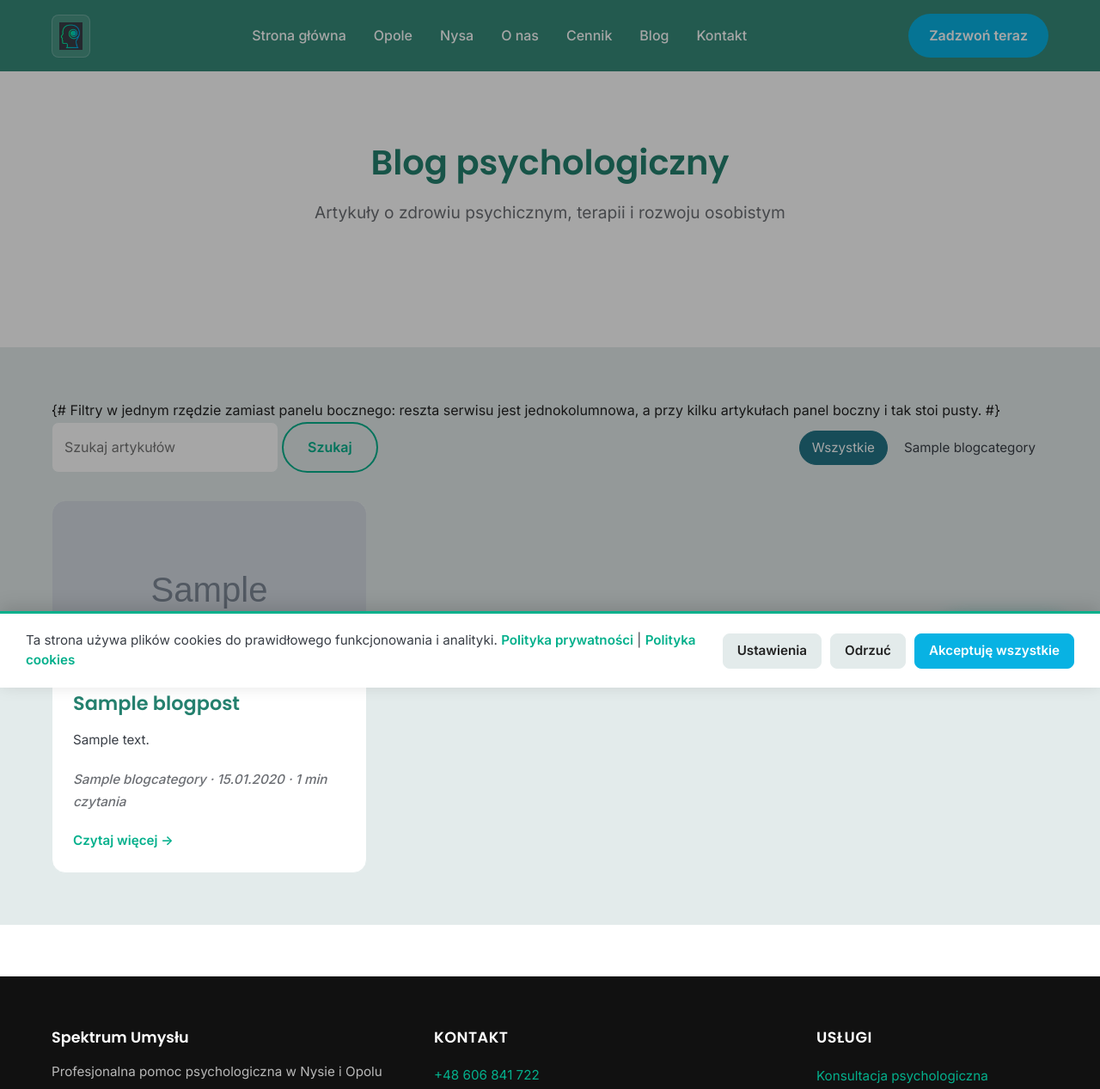
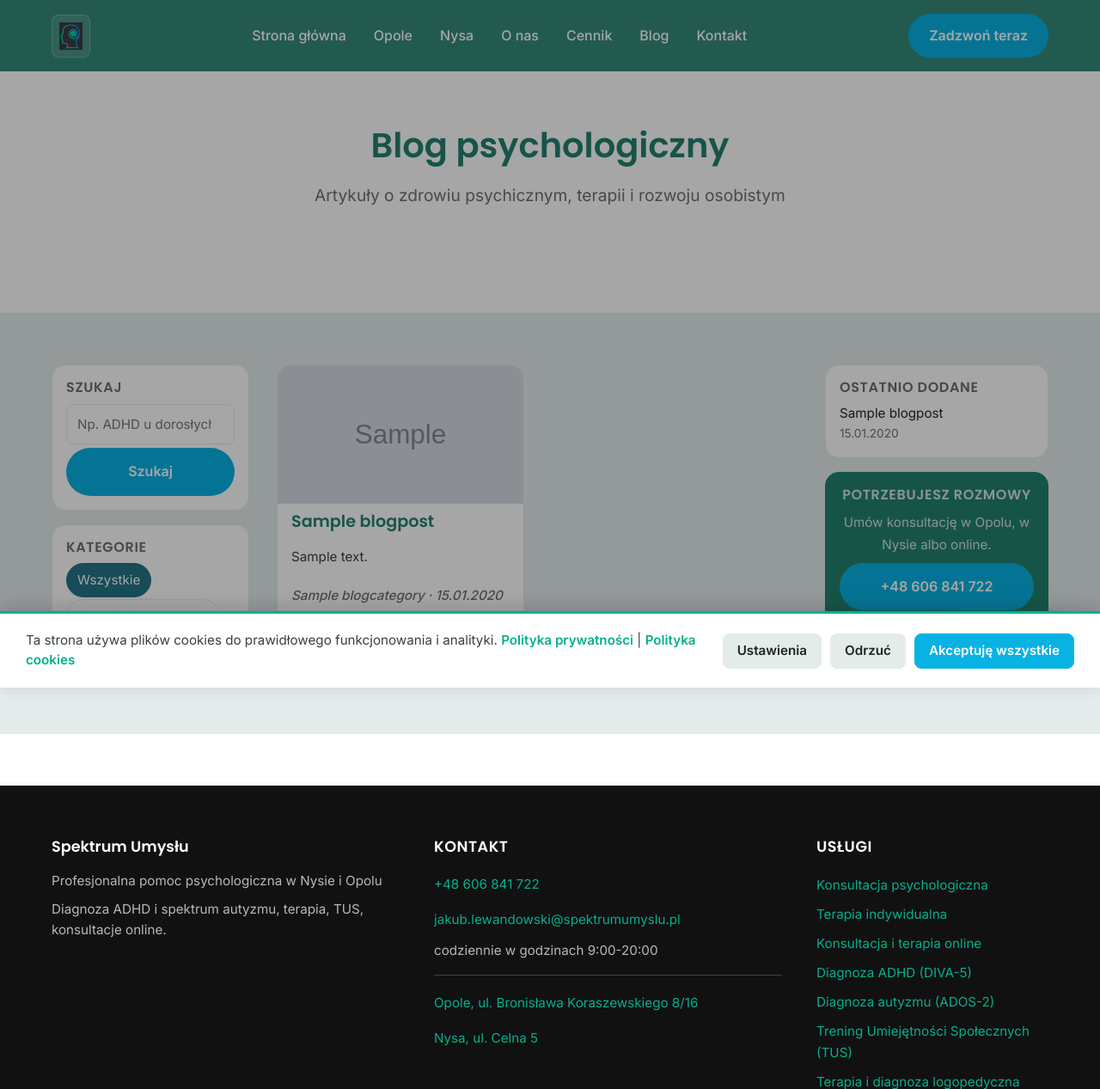
Before and after one commit to MonkeyBooze/Psycholog-website, a Django app: page /blog/ in a window 1280 px wide. Shown: the top 1267 px of the page at 86% size. Run offline with Django 5.2, Linux system fonts and the light colour scheme; tables that the repository leaves empty hold one stand-in row (values such as "Sample post"); grey boxes marked "Sample" are stand-in pictures.

Commit message:
Fix comment leaking onto the page, rebuild the blog in three columns
A multi-line {# #} was rendering on the live blog as visible text. In Django
that comment form works within a single line only; split across lines it stops
being a comment and the whole thing, braces included, goes to the page. Two of
them shipped. Both are {% comment %} now, and TemplateSyntaxLeakTests asserts
no page ever emits {#, #}, {% or %}, checked by putting the broken comment back.
{{ and }} are excluded because nested JSON-LD objects legitimately end that way.

The blog is now laid out the way the owner asked: search and categories on the
left, articles in the middle, recent posts and one booking prompt on the right.
The side columns are sticky below the sticky page header. Below 1100px the
recent-posts column moves under the content, below 768px everything stacks.

The third grid track only exists when there are recent posts. A declared track
takes up space even with nothing in it, which is the same defect as the two
location cards sitting in a three-column grid, and with an empty blog it would
have pushed the content left.

Headings still joining a phrase to a location with a comma, on five pages:

  Uslugi psychologiczne, Opole i Nysa      -> ... w Opolu i Nysie
  Cennik uslug psychologicznych, ...       -> ... w Opolu i Nysie
  Diagnoza spektrum autyzmu (ASD), ...     -> ... w Opolu i Nysie
  Konsultacje psychologiczne, ...          -> ... w Opolu i Nysie
  TUS, Trening Umiejetnosci Spolecznych, ..-> Trening Umiejetnosci Spolecznych (TUS) w Opolu i Nysie

The sidebar context for the listing and the category page is built in one place
now, and the category page no longer carried its own copy of the card markup.

Co-Authored-By: Claude Opus 5 <noreply@anthropic.com>

```diff
--- a/app/static/css/pages/blog.css
+++ b/app/static/css/pages/blog.css
@@ -23,39 +23,86 @@
   border: 0;
 }
 
-/* === Filtry nad listą === */
+/* === Układ === */
 
-.blog-filters {
+/* Domyślnie dwie kolumny. Trzecia dochodzi dopiero, gdy są ostatnie wpisy,
+   bo zadeklarowany tor siatki istnieje nawet pusty i zabierałby treści miejsce. */
+.blog-layout {
+  display: grid;
+  grid-template-columns: 230px minmax(0, 1fr);
+  gap: var(--space-xl);
+  align-items: start;
+}
+
+.blog-layout-wide {
+  grid-template-columns: 230px minmax(0, 1fr) 260px;
+}
+
+.blog-aside {
   display: flex;
-  flex-wrap: wrap;
-  align-items: center;
-  justify-content: space-between;
+  flex-direction: column;
   gap: var(--space-md);
-  margin-bottom: var(--space-xl);
+  position: sticky;
+  top: 96px;
+}
+
+.blog-main {
+  min-width: 0;
+}
+
+.blog-main-heading {
+  font-size: var(--font-size-2xl);
+  margin-bottom: var(--space-2xs);
+  text-wrap: balance;
+}
+
+.blog-count {
+  color: var(--text-muted);
+  font-size: var(--font-size-sm);
+  margin-bottom: var(--space-lg);
+}
+
+/* === Kafelki kolumn bocznych === */
+
+.blog-widget {
+  background: var(--bg-default);
+  border: 1px solid var(--border-color);
+  border-radius: var(--radius-lg);
+  padding: var(--space-md);
+}
+
+.blog-widget-title {
+  font-size: var(--font-size-base);
+  font-weight: var(--font-weight-semibold);
+  letter-spacing: 0.04em;
+  text-transform: uppercase;
+  color: var(--text-muted);
+  margin-bottom: var(--space-sm);
 }
 
 .blog-search {
   display: flex;
+  flex-direction: column;
   gap: var(--space-xs);
 }
 
 .blog-search input {
-  padding: 10px 14px;
+  width: 100%;
+  padding: 10px 12px;
   border: 1px solid var(--border-color);
   border-radius: var(--radius-sm);
   font-family: var(--font-family-body);
-  font-size: var(--font-size-base);
-  min-width: 220px;
+  font-size: var(--font-size-sm);
 }
 
 .blog-categories {
   display: flex;
   flex-wrap: wrap;
-  gap: var(--space-xs);
+  gap: var(--space-2xs);
 }
 
 .blog-category-link {
-  padding: 6px 14px;
+  padding: 6px 12px;
   border: 1px solid var(--border-color);
   border-radius: var(--radius-pill);
   color: var(--text-secondary);
@@ -71,31 +118,117 @@
   color: var(--text-on-dark);
 }
 
-.blog-count {
-  color: var(--text-muted);
-  font-size: var(--font-size-sm);
+.blog-recent {
+  list-style: none;
+  padding: 0;
   margin: 0;
+  display: flex;
+  flex-direction: column;
+  gap: var(--space-sm);
 }
 
-/* === Karta artykułu ===
-   Wygląd bierze z .service-card, tutaj tylko obrazek, którego karty usług
-   nie mają, i wyrównanie do lewej, bo tekst zajawki źle się czyta wyśrodkowany. */
+.blog-recent li {
+  display: flex;
+  flex-direction: column;
+  gap: 2px;
+  padding-bottom: var(--space-sm);
+  border-bottom: 1px solid var(--border-light);
+}
 
+.blog-recent li:last-child {
+  padding-bottom: 0;
+  border-bottom: 0;
+}
+
+.blog-recent a {
+  color: var(--text-primary);
+  text-decoration: none;
+  font-size: var(--font-size-sm);
+  line-height: 1.4;
+}
+
+.blog-recent a:hover {
+  color: var(--color-primary-700);
+}
+
+.blog-recent time {
+  color: var(--text-muted);
+  font-size: var(--font-size-xs);
+}
+
+.blog-widget-cta {
+  background: var(--color-primary-700);
+  border-color: var(--color-primary-700);
+  color: var(--text-on-dark);
+  text-align: center;
+}
+
+.blog-widget-cta .blog-widget-title {
+  color: var(--text-on-dark-muted);
+}
+
+.blog-widget-cta p {
+  color: var(--text-on-dark-muted);
+  font-size: var(--font-size-sm);
+  margin-bottom: var(--space-sm);
+}
+
+.blog-widget-cta .btn {
+  width: 100%;
+}
+
+.blog-widget-link {
+  display: inline-block;
+  margin-top: var(--space-xs);
+  color: var(--text-on-dark);
+  font-size: var(--font-size-sm);
+}
+
+/* === Lista artykułów === */
+
+.blog-list {
+  display: grid;
+  grid-template-columns: repeat(auto-fill, minmax(240px, 1fr));
+  gap: var(--grid-gap);
+}
+
+/* Wygląd karty bierze się z .service-card. Tutaj tylko obrazek, którego karty
+   usług nie mają, i wyrównanie do lewej, bo zajawka źle się czyta wyśrodkowana. */
 .blog-card {
   text-align: left;
-  padding: 0 0 var(--space-lg);
+  padding: 0 0 var(--space-md);
   overflow: hidden;
 }
 
 .blog-card>*:not(.blog-card-image) {
-  padding-inline: var(--space-lg);
+  padding-inline: var(--space-md);
+}
+
+.blog-card h3 {
+  font-size: var(--font-size-lg);
+  line-height: 1.35;
+  text-wrap: balance;
 }
 
 .blog-card-image {
   width: 100%;
   aspect-ratio: 16 / 9;
   object-fit: cover;
-  margin-bottom: var(--space-md);
+  margin-bottom: var(--space-sm);
+}
+
+.blog-empty {
+  background: var(--bg-default);
+  border: 1px solid var(--border-color);
+  border-radius: var(--radius-lg);
+  padding: var(--space-2xl) var(--space-lg);
+  text-align: center;
+}
+
+.blog-empty p {
+  color: var(--text-secondary);
+  max-width: 46ch;
+  margin: var(--space-sm) auto var(--space-lg);
 }
 
 /* === Treść artykułu === */
--- a/app/templates/blog.html
+++ b/app/templates/blog.html
@@ -9,7 +9,7 @@
 
 {% block content %}
 
-<section class="blog-hero section">
+<section class="blog-hero section-small">
   <div class="container">
     <div class="section-header">
       <h1>Blog psychologiczny</h1>
@@ -20,43 +20,22 @@
 
 <section class="section-small bg-light">
   <div class="container">
+    <div class="blog-layout{% if recent_posts %} blog-layout-wide{% endif %}">
 
-    {# Filtry w jednym rzędzie zamiast panelu bocznego: reszta serwisu jest
-       jednokolumnowa, a przy kilku artykułach panel boczny i tak stoi pusty. #}
-    <div class="blog-filters">
-      <form method="get" class="blog-search" role="search">
-        <label class="visually-hidden" for="blog-q">Szukaj artykułów</label>
-        <input type="search" id="blog-q" name="q" value="{{ search_query }}" placeholder="Szukaj artykułów">
-        <button type="submit" class="btn btn-secondary">Szukaj</button>
-      </form>
+      {% include 'partials/blog_sidebar.html' %}
 
-      {% if categories %}
-      <nav class="blog-categories" aria-label="Kategorie artykułów">
-        <a href="{% url 'blog' %}" class="blog-category-link{% if not selected_category %} active{% endif %}">Wszystkie</a>
-        {% for category in categories %}
-        <a href="{% url 'blog_category' category.slug %}"
-          class="blog-category-link{% if selected_category.slug == category.slug %} active{% endif %}">{{ category.name }}</a>
-        {% endfor %}
-      </nav>
-      {% endif %}
-    </div>
-
-    {% if selected_category %}
-    <div class="section-header">
-      <h2>{{ selected_category.name }}</h2>
-      {% if selected_category.description %}<p>{{ selected_category.description }}</p>{% endif %}
-    </div>
-    {% endif %}
-
-    {% if search_query %}
-    <div class="section-header">
-      <h2>Wyniki wyszukiwania: {{ search_query }}</h2>
-      <p>Znaleziono {{ total_posts }} artykułów</p>
-    </div>
+      <main class="blog-main">
+        {% if selected_category or search_query %}
+        <h2 class="blog-main-heading">
+          {% if search_query %}Wyniki wyszukiwania: {{ search_query }}
+          {% else %}{{ selected_category.name }}{% endif %}
+        </h2>
+        {% if search_query %}<p class="blog-count">Znaleziono {{ total_posts }} artykułów</p>{% endif %}
+        {% if selected_category.description %}<p class="blog-count">{{ selected_category.description }}</p>{% endif %}
         {% endif %}
 
         {% if page_obj %}
-    <div class="services-grid">
+        <div class="blog-list">
           {% for post in page_obj %}
           {% include 'partials/blog_card.html' %}
           {% endfor %}
@@ -67,16 +46,25 @@
         {% endif %}
 
         {% else %}
-    <div class="section-header">
-      <h2>Brak artykułów</h2>
+        <div class="blog-empty">
+          <h2>{% if search_query %}Nic nie znaleźliśmy{% else %}Pierwsze artykuły w drodze{% endif %}</h2>
           <p>
-        {% if search_query %}Nie znaleziono artykułów dla tego zapytania.
-        {% else %}Wkrótce dodamy nowe artykuły.{% endif %}
+            {% if search_query %}Spróbuj innego słowa albo przejrzyj wszystkie artykuły.
+            {% else %}Piszemy o diagnozie ADHD, spektrum autyzmu i o tym, jak wygląda terapia.
+            Do czasu pierwszego wpisu najwięcej znajdziesz na stronach usług.{% endif %}
           </p>
-      {% if search_query %}<a href="{% url 'blog' %}" class="btn btn-secondary">Zobacz wszystkie artykuły</a>{% endif %}
+          {% if search_query %}
+          <a href="{% url 'blog' %}" class="btn btn-secondary">Zobacz wszystkie artykuły</a>
+          {% else %}
+          <a href="{% url 'pricing' %}" class="btn btn-secondary">Zobacz, co robimy</a>
+          {% endif %}
         </div>
         {% endif %}
+      </main>
 
+      {% include 'partials/blog_recent.html' %}
+
+    </div>
   </div>
 </section>
 
--- a/app/templates/blog_post_detail.html
+++ b/app/templates/blog_post_detail.html
@@ -61,8 +61,10 @@
 
   <div class="section-small">
     <div class="container">
-      {# Sam tekst artykułu. Węższa kolumna, bo pełna szerokość kontenera daje
-         linie zbyt długie, żeby wygodnie się je czytało. #}
+      {% comment %}
+        Sam tekst artykułu. Węższa kolumna, bo pełna szerokość kontenera daje
+        linie zbyt długie, żeby wygodnie się je czytało.
+      {% endcomment %}
       <div class="post-body">
         {% if post.excerpt %}<p class="post-lead">{{ post.excerpt }}</p>{% endif %}
         {{ post.content|sanitize_html }}
--- a/app/templates/diagnoza_autyzmu.html
+++ b/app/templates/diagnoza_autyzmu.html
@@ -9,7 +9,7 @@
 <section class="service-hero section">
     <div class="container">
         <div class="service-hero-content">
-            <h1>Diagnoza spektrum autyzmu (ASD), Opole i Nysa</h1>
+            <h1>Diagnoza spektrum autyzmu (ASD) w Opolu i Nysie</h1>
             <p class="service-description">Kompleksowy proces diagnostyczny w Opolu i Nysie, z wykorzystaniem protokołu obserwacji ADOS-2, uznawanego na świecie za "złoty standard" w diagnozie autyzmu. Badanie prowadzone przez
                 certyfikowanych diagnostów z naszego zespołu.</p>
 
--- a/app/templates/home.html
+++ b/app/templates/home.html
@@ -124,7 +124,7 @@
 <section class="services-section section">
   <div class="container">
     <div class="section-header">
-      <h2>Usługi psychologiczne, Opole i Nysa</h2>
+      <h2>Usługi psychologiczne w Opolu i Nysie</h2>
       <p>Ceny i zakres każdej usługi są takie same w obu gabinetach. Pełne stawki znajdziesz
         w <a href="/cennik/">cenniku</a>.</p>
     </div>
--- a/app/templates/konsultacje.html
+++ b/app/templates/konsultacje.html
@@ -9,7 +9,7 @@
 <section class="service-hero section">
     <div class="container">
         <div class="service-hero-content">
-            <h1>Konsultacje psychologiczne, Opole i Nysa</h1>
+            <h1>Konsultacje psychologiczne w Opolu i Nysie</h1>
             <p class="service-description">Jednorazowe lub krótkoterminowe wsparcie psychologa w naszym gabinecie (Opole, Nysa) w trudnym momencie życia.
                 Pomoc w zrozumieniu sytuacji, podjęciu decyzji, wstępna orientacja diagnostyczna lub wsparcie
                 w nagłym kryzysie emocjonalnym.</p>
--- /dev/null
+++ b/app/templates/partials/blog_recent.html
@@ -0,0 +1,30 @@
+{% comment %}
+  Prawa kolumna bloga: ostatnie artykuły i jedno wejście do rezerwacji.
+
+  Wymaga w kontekście: recent_posts. Gdy lista jest pusta, cała kolumna znika,
+  żeby nie zostawiać pustej ramki obok treści.
+{% endcomment %}
+{% if recent_posts %}
+<aside class="blog-aside blog-aside-end">
+
+  <div class="blog-widget">
+    <h2 class="blog-widget-title">Ostatnio dodane</h2>
+    <ul class="blog-recent">
+      {% for recent in recent_posts %}
+      <li>
+        <a href="{{ recent.get_absolute_url }}">{{ recent.title }}</a>
+        <time datetime="{{ recent.published_at|date:'c' }}">{{ recent.published_at|date:'d.m.Y' }}</time>
+      </li>
+      {% endfor %}
+    </ul>
+  </div>
+
+  <div class="blog-widget blog-widget-cta">
+    <h2 class="blog-widget-title">Potrzebujesz rozmowy</h2>
+    <p>Umów konsultację w Opolu, w Nysie albo online.</p>
+    <a href="tel:{{ PHONE_E164 }}" class="btn btn-primary">{{ PHONE_DISPLAY }}</a>
+    <a href="{% url 'contact' %}" class="blog-widget-link">Napisz do nas</a>
+  </div>
+
+</aside>
+{% endif %}
--- /dev/null
+++ b/app/templates/partials/blog_sidebar.html
@@ -0,0 +1,36 @@
+{% comment %}
+  Lewa kolumna bloga: wyszukiwarka i kategorie.
+
+  Wymaga w kontekście: categories, opcjonalnie search_query i selected_category.
+  Uwaga: {# #} działa w Django tylko w jednej linii, wielolinijkowy komentarz
+  trzeba pisać właśnie tak, inaczej wychodzi na stronę jako tekst.
+{% endcomment %}
+<aside class="blog-aside blog-aside-start">
+
+  <div class="blog-widget">
+    <h2 class="blog-widget-title">Szukaj</h2>
+    <form method="get" action="{% url 'blog' %}" role="search" class="blog-search">
+      <label class="visually-hidden" for="blog-q">Szukaj w artykułach</label>
+      <input type="search" id="blog-q" name="q" value="{{ search_query }}" placeholder="Np. ADHD u dorosłych">
+      <button type="submit" class="btn btn-primary">Szukaj</button>
+    </form>
+  </div>
+
+  {% if categories %}
+  <div class="blog-widget">
+    <h2 class="blog-widget-title">Kategorie</h2>
+    <nav class="blog-categories" aria-label="Kategorie artykułów">
+      <a href="{% url 'blog' %}" class="blog-category-link{% if not selected_category %} active{% endif %}">
+        Wszystkie
+      </a>
+      {% for category in categories %}
+      <a href="{% url 'blog_category' category.slug %}"
+        class="blog-category-link{% if selected_category.slug == category.slug %} active{% endif %}">
+        {{ category.name }}
+      </a>
+      {% endfor %}
+    </nav>
+  </div>
+  {% endif %}
+
+</aside>
--- a/app/templates/pricing.html
+++ b/app/templates/pricing.html
@@ -26,7 +26,7 @@
 <section class="pricing-hero section">
   <div class="container">
     <div class="section-header">
-      <h1>Cennik usług psychologicznych, Opole i Nysa</h1>
+      <h1>Cennik usług psychologicznych w Opolu i Nysie</h1>
       <p>
         Jeden cennik dla obu gabinetów. Ceny podajemy w całości, razem z tym, co się w nich mieści, żebyś przed pierwszym telefonem wiedział, na co się umawiasz i ile to będzie kosztowało.
       </p>
--- a/app/templates/tus.html
+++ b/app/templates/tus.html
@@ -9,7 +9,7 @@
 <section class="service-hero section">
     <div class="container">
         <div class="service-hero-content">
-            <h1>TUS, Trening Umiejętności Społecznych, Opole i Nysa</h1>
+            <h1>Trening Umiejętności Społecznych (TUS) w Opolu i Nysie</h1>
             <p class="service-description">Zajęcia grupowe rozwijające kompetencje społeczne, komunikacyjne
                 i emocjonalne. Prowadzimy grupy dla dzieci, młodzieży i dorosłych, dostosowane do wieku
                 i potrzeb uczestników.</p>
--- a/app/views.py
+++ b/app/views.py
@@ -283,6 +283,20 @@ def data_subject_rights(request):
 # Blog
 # ─────────────────────────────────────────────────────────────────────
 
+def _blog_columns(selected_category=None, search_query=''):
+    """Kolumny boczne bloga: wyszukiwarka z kategoriami po lewej, ostatnie po prawej.
+
+    Lista artykułów i strona kategorii pokazują te same kolumny, więc kontekst
+    dla nich powstaje w jednym miejscu.
+    """
+    return {
+        'categories': BlogCategory.objects.all(),
+        'selected_category': selected_category,
+        'search_query': search_query,
+        'recent_posts': BlogPost.objects.filter(status='published')[:5],
+    }
+
+
 def blog(request):
     category_slug = request.GET.get('category', '')
     search_query = request.GET.get('q', '')
@@ -299,13 +313,12 @@ def blog(request):
         )
 
     page_obj = Paginator(posts, 6).get_page(request.GET.get('page'))
+    wybrana = get_object_or_404(BlogCategory, slug=category_slug) if category_slug else None
     return render(request, 'blog.html', {
         'page_obj': page_obj,
-        'categories': BlogCategory.objects.all(),
-        'selected_category': get_object_or_404(BlogCategory, slug=category_slug) if category_slug else None,
-        'search_query': search_query,
         # Paginator policzył już rekordy, drugie zapytanie zliczające było zbędne.
         'total_posts': page_obj.paginator.count,
+        **_blog_columns(wybrana, search_query),
     })
 
 
@@ -329,6 +342,7 @@ def blog_category(request, slug):
     return render(request, 'blog_category.html', {
         'category': category,
         'page_obj': Paginator(posts, 6).get_page(request.GET.get('page')),
+        **_blog_columns(category),
     })
 
 
```
Also changed, not shown: other parts of app/static/css/pages/blog.css (+38 -16 lines), app/templates/blog_category.html (+13 -9 lines), app/tests.py (+39 -6 lines). Lines whose indentation alone changed are shown as unchanged.
